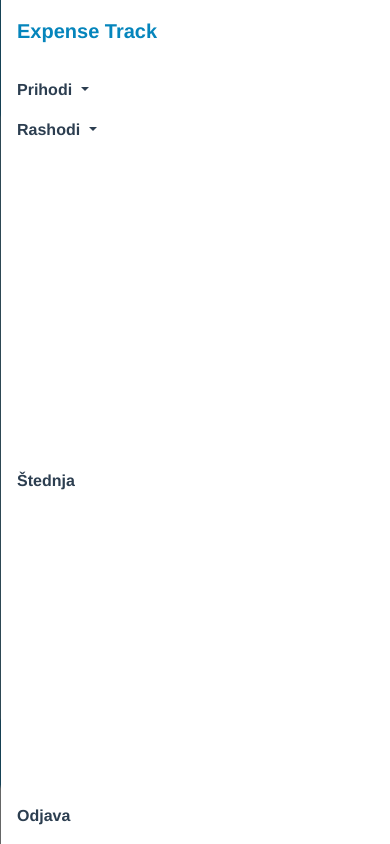
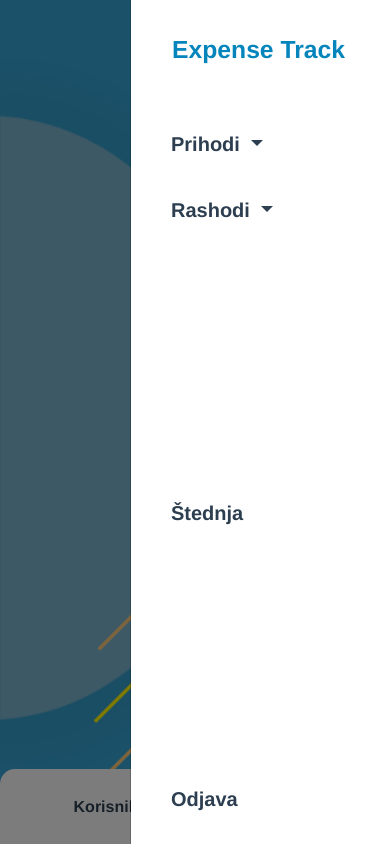
Before and after one commit to emilipuh/frontend, a Vue app: page / in a window 390 px wide. Both pictures are taken after a click on the button "Izbornik". Built offline with nearby package versions, Linux system fonts and the light colour scheme.

Commit message:
Prilagodba komponenata za mobilni prikaz

```diff
--- a/src/App.vue
+++ b/src/App.vue
@@ -18,29 +18,28 @@
 </template>
 
 <script>
-import Izbornik from './components/Izbornik.vue';
-import KorisnickiPodaci from './components/KorisnickiPodaci.vue';
-import Dodaj from './components/Dodaj.vue';
+import Izbornik from "./components/Izbornik.vue";
+import KorisnickiPodaci from "./components/KorisnickiPodaci.vue";
+import Dodaj from "./components/Dodaj.vue";
 
 export default {
   components: {
     Izbornik,
     KorisnickiPodaci,
-    Dodaj
-}
-}
+    Dodaj,
+  },
+};
 </script>
 
 <style lang="scss">
+@media screen and (max-width: 600px) {
   #app {
-  background-image: url('@/assets/pozadina.png');
+    background-image: url("@/assets/pozadina.png");
     background-size: cover;
     background-position: center;
-  background-repeat: no-repeat;
     height: 100vh;
     margin: 0;
-  overflow: hidden;
-  font-family: Avenir, Helvetica, Arial, sans-serif;
+    font-family: Avenir, Helvetica, Arial, sans-serif; //promijeniti font family
     -webkit-font-smoothing: antialiased;
     -moz-osx-font-smoothing: grayscale;
     text-align: center;
@@ -48,9 +47,9 @@ export default {
   }
 
   nav {
-  padding: 20px;
-  border-top-left-radius: 10px;
-  border-top-right-radius: 10px;
+    padding: 25px;
+    border-top-left-radius: 15px;
+    border-top-right-radius: 15px;
 
     a {
       font-weight: bold;
@@ -64,10 +63,6 @@ nav {
     justify-content: space-evenly;
   }
 
-.offcanvas-item {
-  text-decoration: none;
-}
-
   .btn {
     font-weight: bold;
     color: #2c3e50;
@@ -75,18 +70,8 @@ nav {
     padding: 0;
   }
 
-.offcanvas-title {
-  color: #0585bc;
-  font-weight: bold;
-}
-
-.card {
-  border: none;
-  padding-bottom: 1vh;
-  text-align: left;
-}
-
   .modal-backdrop {
     z-index: -1;
   }
+}
 </style>
--- a/src/components/Izbornik.vue
+++ b/src/components/Izbornik.vue
@@ -16,13 +16,13 @@
     aria-labelledby="offcanvasRightLabel"
   >
     <div class="offcanvas-header">
-      <h5 class="offcanvas-title" id="offcanvasRightLabel">Expense Track</h5>
+      <h2 class="offcanvas-title" id="offcanvasRightLabel">Expense Track</h2>
     </div>
     <div class="offcanvas-body d-flex flex-column">
       <!-- ubačen collapse -->
       <p class="d-inline-flex gap-1">
         <button
-          class="btn dropdown-toggle"
+          class="offcanvas-item dropdown-toggle"
           type="button"
           data-bs-toggle="collapse"
           data-bs-target="#collapsePrihodi"
@@ -42,7 +42,7 @@
       </div>
       <p class="d-inline-flex gap-1">
         <button
-          class="btn dropdown-toggle"
+          class="offcanvas-item dropdown-toggle"
           type="button"
           data-bs-toggle="collapse"
           data-bs-target="#collapseRashodi"
@@ -72,6 +72,41 @@
 
 <script>
 export default {
-    name: 'Izbornik'
+  name: "Izbornik",
+};
+</script>
+
+<style scoped lang="scss">
+@media screen and (max-width: 600px) {
+  .offcanvas {
+    max-width: 260px;
+  }
+
+  .offcanvas-title {
+    padding: 15px 25px;
+    color: #0585bc;
+    font-weight: bold;
+  }
+
+  .offcanvas-body {
+    padding: 20px 30px;
+  }
+  .offcanvas-item {
+    text-decoration: none;
+    font-size: 20px;
+    font-weight: bold;
+    color: #2c3e50;
+    background-color: white;
+    border: none;
+    padding: 10px;
+  }
+  .card {
+    border: none;
+    font-size: 18px;
+    display: flex;
+    justify-content: center;
+    align-items: center;
+    padding-bottom: 15px;
+  }
 }
-</script>
+</style>
```
Lines whose indentation alone changed are shown as unchanged.
